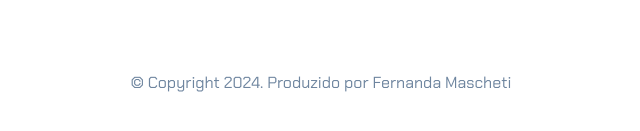
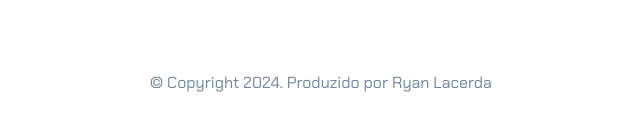
Before and after one commit to lacerdaxt/portfolho, a plain HTML site: page index.html in a window 1280 px wide. Shown: the part 1160-1291 px from the top of the page, 319-959 px from the left. Drawn offline with nearby package versions, Linux system fonts and the light colour scheme.

Commit message:
Update index.html

```diff
--- a/index.html
+++ b/index.html
@@ -128,7 +128,7 @@
             <i class="bi bi-github"></i>
             <a href="https://github.com/femascheti">GitHub</a>
         </div>
-        <p class="my-5 text-center">© Copyright 2024. Produzido por Fernanda Mascheti</p>
+        <p class="my-5 text-center">© Copyright 2024. Produzido por Ryan Lacerda</p>
     </footer>
 
     <script src="https://cdn.jsdelivr.net/npm/bootstrap@5.3.2/dist/js/bootstrap.bundle.min.js"></script>
```
